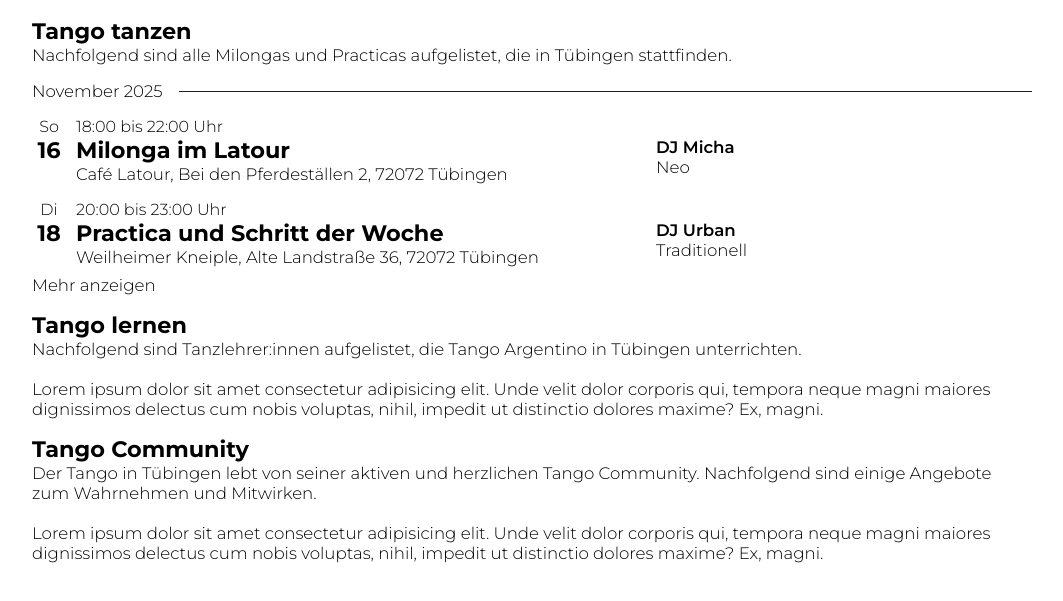
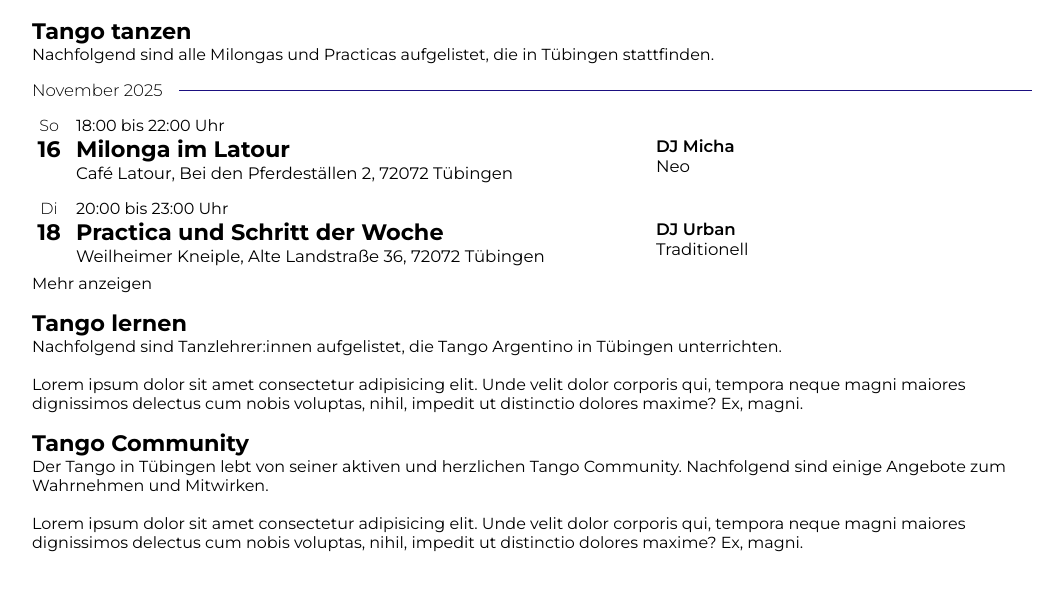
Before and after one commit to christian-leroy/playground, a plain HTML site: page index.html in a window 1280 px wide. Shown: the part 83-684 px from the top of the page, without its empty margins (108-1171 px from the left). Drawn offline with Linux system fonts and the light colour scheme.

Commit message:
font size

```diff
--- a/style.css
+++ b/style.css
@@ -197,9 +197,3 @@ Header
 #show-less{
     display:none;
 }
-
-body{
-    font-size:var(--medium);
-    font-family: var(--primary-font);
-    font-weight: 300;
-}
```
